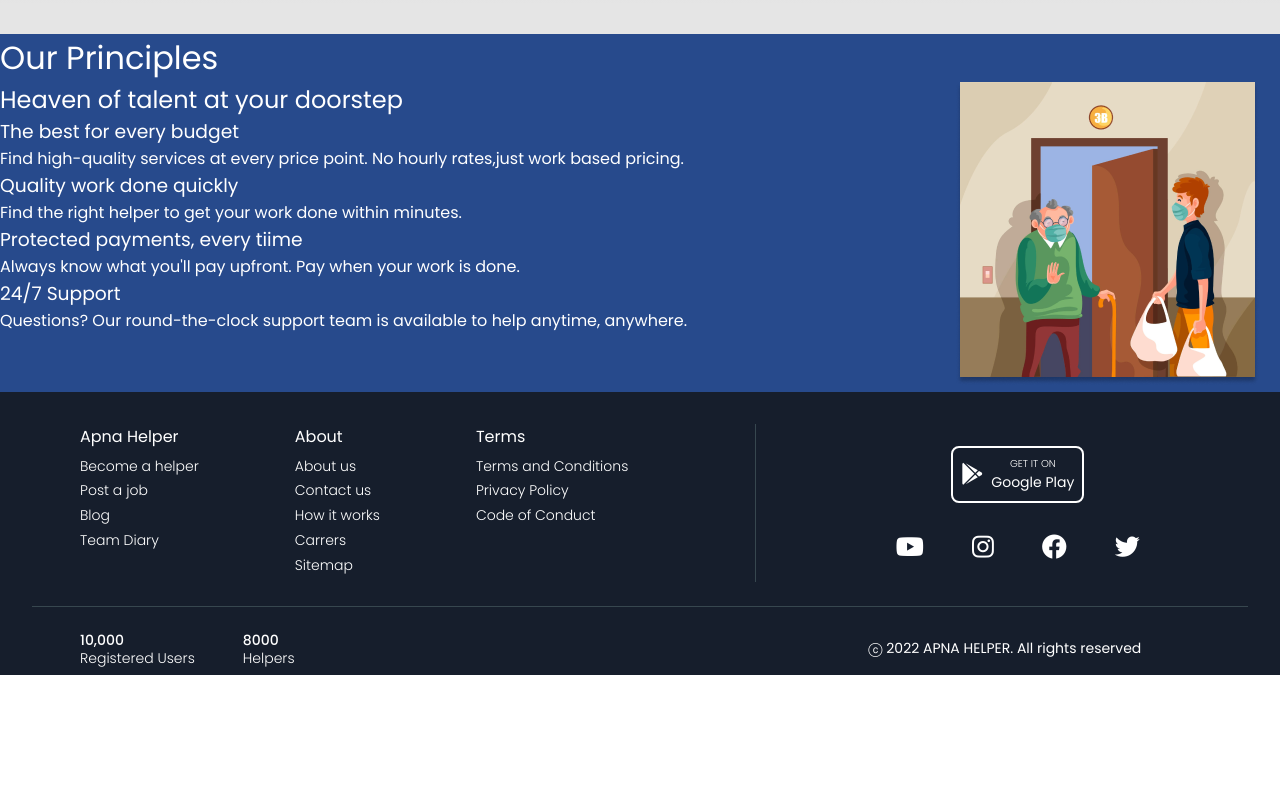
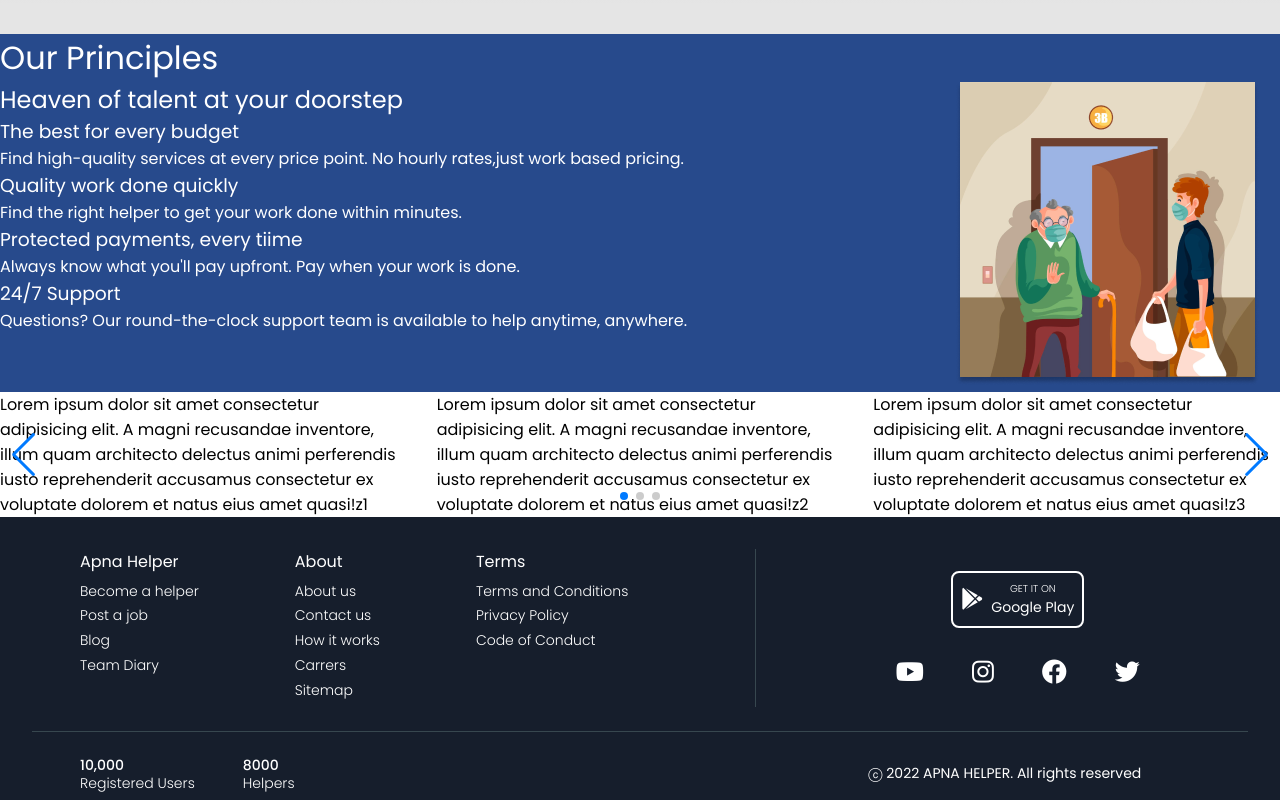
Before and after one commit to Ramanuj-1729/Apna_Helper, a React (Create React App) app in the folder frontend/: page / in a window 1280 px wide. Shown: the part 761-1561 px from the top of the page. Before the commit the page ends 1436 px from the top, so only its background shows below. Built offline with nearby package versions, Linux system fonts and the light colour scheme.

Commit message:
add setisfied customer slider

```diff
--- a/frontend/package.json
+++ b/frontend/package.json
@@ -11,6 +11,7 @@
     "react-dom": "^18.2.0",
     "react-router-dom": "^6.3.0",
     "react-scripts": "^5.0.1",
+    "swiper": "^8.4.2",
     "web-vitals": "^2.1.4"
   },
   "scripts": {
--- /dev/null
+++ b/frontend/src/components/SatifiedCustomerSlider/Slider.jsx
@@ -0,0 +1,38 @@
+import React from "react";
+import { Swiper, SwiperSlide } from "swiper/react";
+
+import "swiper/css";
+import "swiper/css/pagination";
+import "swiper/css/navigation";
+import { Pagination, Navigation } from "swiper";
+
+const Slider = () => {
+    return (
+        <>
+            <Swiper
+                slidesPerView={3}
+                spaceBetween={30}
+                slidesPerGroup={3}
+                loop={true}
+                loopFillGroupWithBlank={true}
+                pagination={{
+                    clickable: true,
+                }}
+                navigation={true}
+                modules={[Pagination, Navigation]}
+            >
+                <SwiperSlide>Lorem ipsum dolor sit amet consectetur adipisicing elit. A magni recusandae inventore, illum quam architecto delectus animi perferendis iusto reprehenderit accusamus consectetur ex voluptate dolorem et natus eius amet quasi!z1</SwiperSlide>
+                <SwiperSlide>Lorem ipsum dolor sit amet consectetur adipisicing elit. A magni recusandae inventore, illum quam architecto delectus animi perferendis iusto reprehenderit accusamus consectetur ex voluptate dolorem et natus eius amet quasi!z2</SwiperSlide>
+                <SwiperSlide>Lorem ipsum dolor sit amet consectetur adipisicing elit. A magni recusandae inventore, illum quam architecto delectus animi perferendis iusto reprehenderit accusamus consectetur ex voluptate dolorem et natus eius amet quasi!z3</SwiperSlide>
+                <SwiperSlide>Lorem ipsum dolor sit amet consectetur adipisicing elit. A magni recusandae inventore, illum quam architecto delectus animi perferendis iusto reprehenderit accusamus consectetur ex voluptate dolorem et natus eius amet quasi!z4</SwiperSlide>
+                <SwiperSlide>Lorem ipsum dolor sit amet consectetur adipisicing elit. A magni recusandae inventore, illum quam architecto delectus animi perferendis iusto reprehenderit accusamus consectetur ex voluptate dolorem et natus eius amet quasi!z5</SwiperSlide>
+                <SwiperSlide>Lorem ipsum dolor sit amet consectetur adipisicing elit. A magni recusandae inventore, illum quam architecto delectus animi perferendis iusto reprehenderit accusamus consectetur ex voluptate dolorem et natus eius amet quasi!z6</SwiperSlide>
+                <SwiperSlide>Lorem ipsum dolor sit amet consectetur adipisicing elit. A magni recusandae inventore, illum quam architecto delectus animi perferendis iusto reprehenderit accusamus consectetur ex voluptate dolorem et natus eius amet quasi!z7</SwiperSlide>
+                <SwiperSlide>Lorem ipsum dolor sit amet consectetur adipisicing elit. A magni recusandae inventore, illum quam architecto delectus animi perferendis iusto reprehenderit accusamus consectetur ex voluptate dolorem et natus eius amet quasi!z8</SwiperSlide>
+                <SwiperSlide>Lorem ipsum dolor sit amet consectetur adipisicing elit. A magni recusandae inventore, illum quam architecto delectus animi perferendis iusto reprehenderit accusamus consectetur ex voluptate dolorem et natus eius amet quasi!z9</SwiperSlide>
+            </Swiper>
+        </>
+    );
+}
+
+export default Slider;
--- /dev/null
+++ b/frontend/src/components/SatifiedCustomerSlider/Slider.module.css
@@ -0,0 +1 @@
+/* css yaha likho  */
--- a/frontend/src/pages/Home/Home.jsx
+++ b/frontend/src/pages/Home/Home.jsx
@@ -1,6 +1,7 @@
 import React from 'react';
 import Hero from '../../components/Hero/Hero'
 import How from '../../components/HowItWorks/How'
+import Slider from '../../components/SatifiedCustomerSlider/Slider';
 
 const Home = () => {
     return (
@@ -11,6 +12,9 @@ const Home = () => {
             <div>
                 <How/>
             </div>
+            <div>
+                <Slider  />
+            </div>
         </>
     );
 }
```
Also changed, not shown: frontend/src/components/HowItWorks/hero-img.png (deleted), 1 other file (tests, documents, lock files or other folders).
